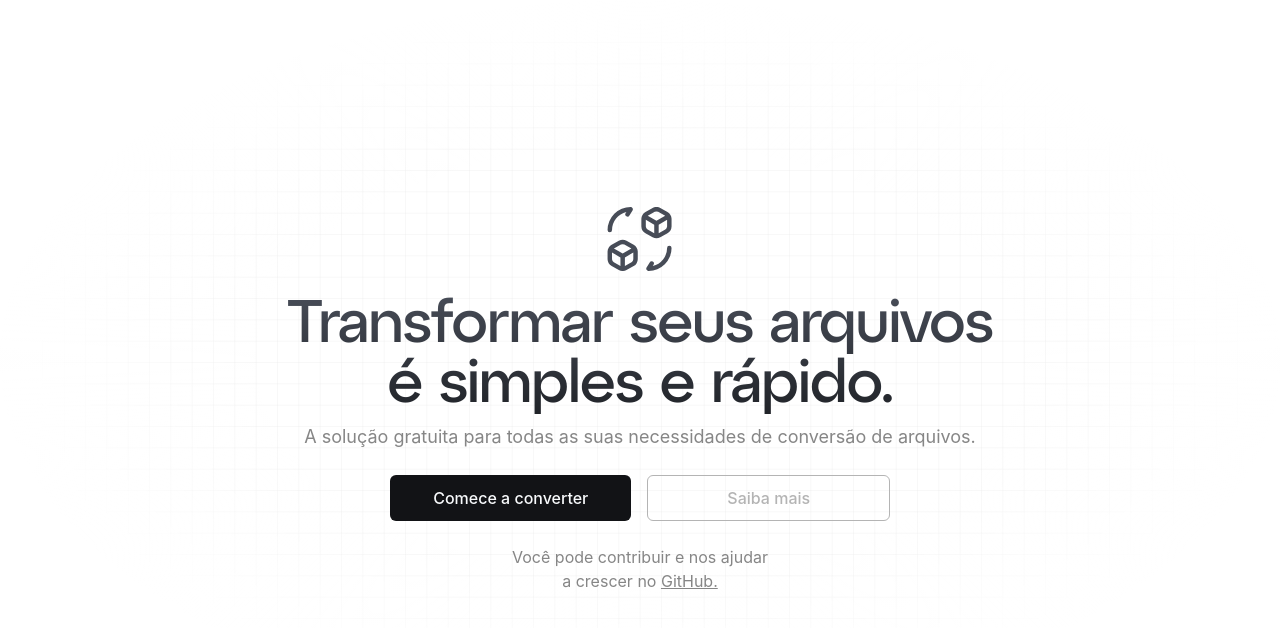
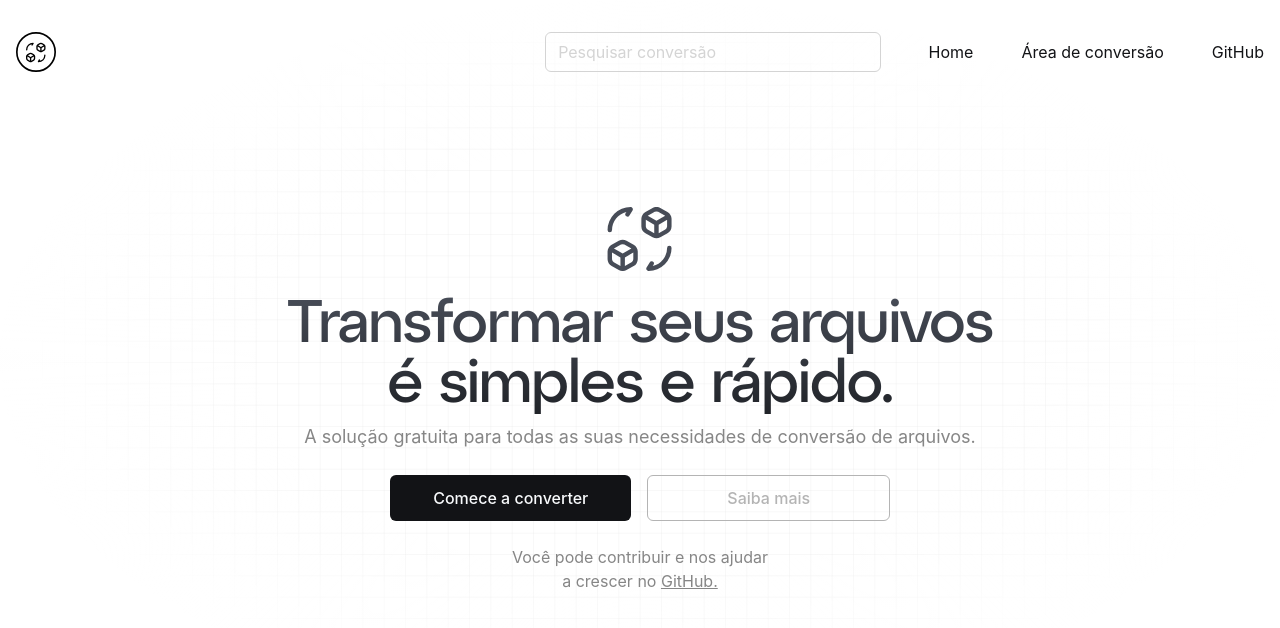
Before and after one commit to rafaeelricco/converto-app, a Next.js app: page /pt/home in a window 1280 px wide. Shown: the top 628 px of the page. Built offline with nearby package versions, Linux system fonts and the light colour scheme; a web font is replaced by a local one.

Commit message:
fix: added window typeof verification to avoid application errors

```diff
--- a/src/app/globals.css
+++ b/src/app/globals.css
@@ -171,7 +171,6 @@ body {
    overflow-x: hidden;
    -webkit-overflow-scrolling: touch;
    background-color: theme('colors.white.100');
-   color: theme('colors.white.100');
 }
 
 body,
@@ -212,7 +211,7 @@ input:-webkit-autofill {
 }
 
 input {
-   caret-color: theme('colors.white.100');
+   caret-color: theme('colors.black.500');
 }
 
 ::-webkit-scrollbar {
--- a/src/components/svgs/Logo.tsx
+++ b/src/components/svgs/Logo.tsx
@@ -8,4 +8,16 @@ function Logo(props: React.SVGProps<SVGSVGElement>) {
    )
 }
 
-export { Logo }
+function LogoCircle(props: React.SVGProps<SVGSVGElement>) {
+   return (
+      <svg viewBox="0 0 36 36" fill="none" xmlns="http://www.w3.org/2000/svg" {...props}>
+         <rect x={0.75} y={0.75} width={34.5} height={34.5} rx={17.25} stroke="#000" strokeWidth={1.5} />
+         <path
+            d="M26.57 20.874a6.338 6.338 0 01-6.331 6.332.612.612 0 01-.525-.928l.857-1.43a.612.612 0 111.05.63l-.22.37a5.116 5.116 0 003.944-4.974.613.613 0 111.225 0zM9.62 16.585a.613.613 0 00.612-.612A5.115 5.115 0 0114.175 11l-.22.368a.616.616 0 00.21.841.612.612 0 00.84-.21l.858-1.43a.611.611 0 00-.526-.928 6.338 6.338 0 00-6.331 6.332.613.613 0 00.613.612zm16.951-3.694v2.078a2.338 2.338 0 01-1.122 1.908l-1.963 1.09a2.356 2.356 0 01-2.12 0l-1.962-1.09a2.338 2.338 0 01-1.123-1.908v-2.077a2.341 2.341 0 011.123-1.909l1.962-1.09a2.351 2.351 0 012.12 0l1.963 1.091a2.336 2.336 0 011.122 1.908zm-4.758 1.594l-2.307-1.335v1.819a1.14 1.14 0 00.492.836l1.815 1.01v-2.33zm.613-1.061l2.396-1.387-1.931-1.073a1.164 1.164 0 00-.93 0l-1.931 1.073 2.396 1.387zm2.92-.274l-2.307 1.335v2.33l1.815-1.01a1.144 1.144 0 00.492-.836V13.15zm-8.048 8.728v2.078a2.34 2.34 0 01-1.124 1.908l-1.962 1.09a2.212 2.212 0 01-1.06.252 2.215 2.215 0 01-1.06-.252l-1.963-1.091a2.336 2.336 0 01-1.122-1.907v-2.078a2.338 2.338 0 011.122-1.908l1.963-1.09a2.351 2.351 0 012.12 0l1.963 1.09a2.338 2.338 0 011.123 1.908zm-4.758 1.593l-2.308-1.334v1.819a1.145 1.145 0 00.492.836l1.816 1.009v-2.33zm.612-1.06l2.396-1.387-1.931-1.073a1.164 1.164 0 00-.93 0l-1.931 1.073 2.396 1.386zm2.92-.274l-2.307 1.334v2.33l1.815-1.009a1.142 1.142 0 00.492-.837v-1.818z"
+            fill="#000"
+         />
+      </svg>
+   )
+}
+
+export { Logo, LogoCircle }
--- a/src/components/ui/header.tsx
+++ b/src/components/ui/header.tsx
@@ -1,17 +1,69 @@
 'use client'
 
+import { LogoCircle } from '@/components/svgs'
+import { Input } from '@/components/ui/input'
+import { cn } from '@/lib/utils'
+import { general_routes } from '@/routes/general'
 import { DictionaryProps } from '@/types/dictionary'
+import Link from 'next/link'
 
 import React from 'react'
 
-const Header: React.FC<DictionaryProps> = ({ dictionary }: DictionaryProps) => {
+const Header: React.FC<DictionaryProps> = ({ dictionary, className }: HeaderProps) => {
+   const items = [
+      {
+         id: 1,
+         label: 'Home',
+         link: general_routes.home,
+         external: false
+      },
+      {
+         id: 1,
+         label: 'Área de conversão',
+         link: general_routes.converter,
+         external: false
+      },
+      {
+         id: 1,
+         label: 'GitHub',
+         link: 'https://github.com/rafaeelricco/converto-app',
+         external: true
+      }
+   ]
+
    return (
       <React.Fragment>
-         <div className="bg-black flex h-fit w-full items-center justify-between gap-12 rounded-[3rem] border-[1px] border-[#5A606E] border-opacity-[24%] px-2 py-2 font-sf-pro-display backdrop-blur lg:min-h-[60px] lg:w-fit lg:px-4 lg:py-3">
-            test
-         </div>
+         <nav className={cn('absolute z-20 mx-auto w-screen py-8', className)}>
+            <div className="container flex items-center justify-between">
+               <LogoCircle className="h-10 w-10 antialiased" />
+               <div className="grid grid-cols-2 items-center gap-12">
+                  <Input placeholder="Pesquisar conversão" />
+                  <div className="grid grid-flow-col gap-12">
+                     {items.map((item, index) => (
+                        <ul className="w-full" key={item.id + index}>
+                           <li>
+                              <Link
+                                 href={item.link}
+                                 className="flex-shrink cursor-pointer text-black-500 hover:text-black-500/80 hover:underline"
+                                 target={item.external ? '_blank' : '_self'}
+                                 rel={item.external ? 'noreferrer' : undefined}
+                              >
+                                 {item.label}
+                              </Link>
+                           </li>
+                        </ul>
+                     ))}
+                  </div>
+               </div>
+            </div>
+         </nav>
       </React.Fragment>
    )
 }
 
+type HeaderProps = {
+   className?: string
+   dictionary: DictionaryProps['dictionary']
+}
+
 export { Header }
--- a/src/components/ui/input.tsx
+++ b/src/components/ui/input.tsx
@@ -9,7 +9,7 @@ const Input = React.forwardRef<HTMLInputElement, InputProps>(({ className, type,
       <input
          type={type}
          className={cn(
-            'bg-white ring-offset-white flex h-10 w-full rounded-md border border-slate-200 px-3 py-2 text-sm file:border-0 file:bg-transparent file:text-sm file:font-medium placeholder:text-slate-500 focus-visible:outline-none focus-visible:ring-2 focus-visible:ring-slate-950 focus-visible:ring-offset-2 disabled:cursor-not-allowed disabled:opacity-50 dark:border-slate-800 dark:bg-slate-950 dark:ring-offset-slate-950 dark:placeholder:text-slate-400 dark:focus-visible:ring-slate-300',
+            'ring-offset-white flex h-10 w-full rounded-md border border-white-300 bg-transparent px-3 py-2 text-base file:border-0 file:bg-transparent file:text-base file:font-medium placeholder:font-sf-pro-display placeholder:text-white-300 focus-visible:outline-none focus-visible:ring-offset-2 disabled:cursor-not-allowed disabled:opacity-50 dark:border-slate-800 dark:bg-slate-950 dark:ring-offset-slate-950 dark:placeholder:text-slate-400 dark:focus-visible:ring-slate-300',
             className
          )}
          ref={ref}
--- a/src/features/home/hero.tsx
+++ b/src/features/home/hero.tsx
@@ -2,6 +2,7 @@
 
 import { Grid, Logo } from '@/components/svgs'
 import { Button } from '@/components/ui/button'
+import { Header } from '@/components/ui/header'
 import { DictionaryProps } from '@/types/dictionary'
 
 import React from 'react'
@@ -10,6 +11,7 @@ const HomeComponent: React.FC<HomeProps> = ({ dictionary }: HomeProps) => {
    return (
       <React.Fragment>
          <div className="relative">
+            <Header dictionary={dictionary} />
             <div className="container relative flex min-h-screen flex-col items-center justify-center">
                <div className="z-20 space-y-6">
                   <Logo className="h-12 w-full fill-black-200 antialiased md:h-14 lg:h-16" />
--- a/src/hooks/useThemeDetector.ts
+++ b/src/hooks/useThemeDetector.ts
@@ -1,13 +1,18 @@
 import React from 'react'
 
 const useThemeDetector = (): { theme: 'dark' | 'light' } => {
-   const getCurrentTheme = () => window.matchMedia('(prefers-color-scheme: dark)').matches
+   const getCurrentTheme = () => {
+      if (typeof window === 'undefined') return false
+      window.matchMedia('(prefers-color-scheme: dark)').matches
+   }
+
    const [isDarkTheme, setIsDarkTheme] = React.useState(getCurrentTheme())
    const mqListener = (e: MediaQueryListEvent) => {
       setIsDarkTheme(e.matches)
    }
 
    React.useEffect(() => {
+      if (typeof window === 'undefined') return
       const darkThemeMq = window.matchMedia('(prefers-color-scheme: dark)')
       darkThemeMq.addListener(mqListener)
       return () => darkThemeMq.removeListener(mqListener)
--- /dev/null
+++ b/src/routes/general.ts
@@ -0,0 +1,4 @@
+export const general_routes = {
+   home: '/home',
+   converter: '/converter'
+}
```
